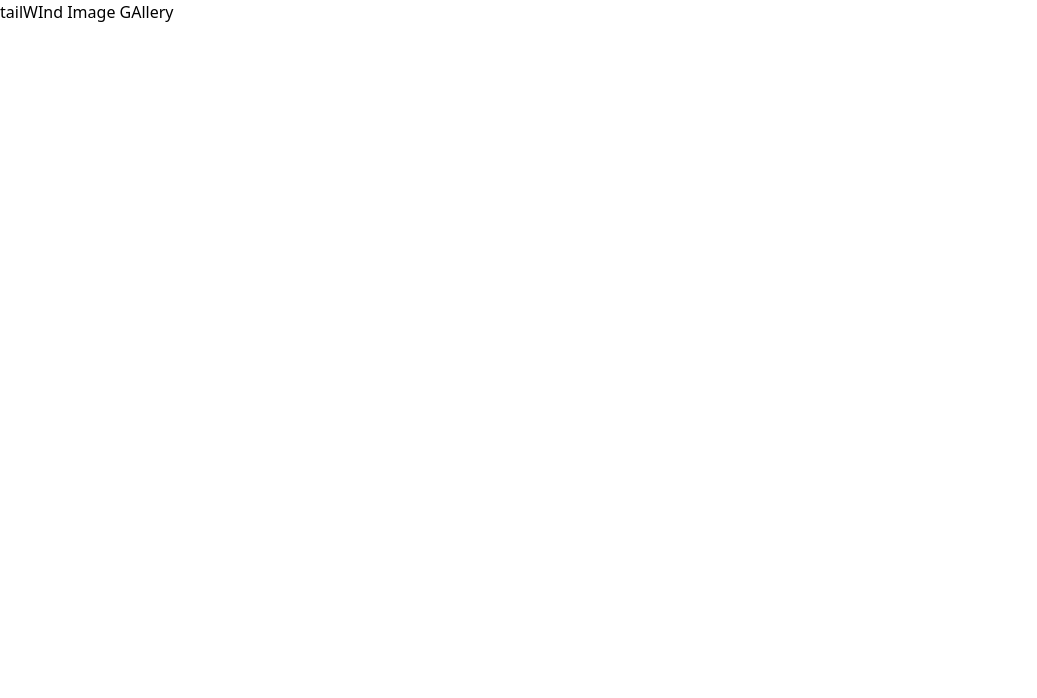
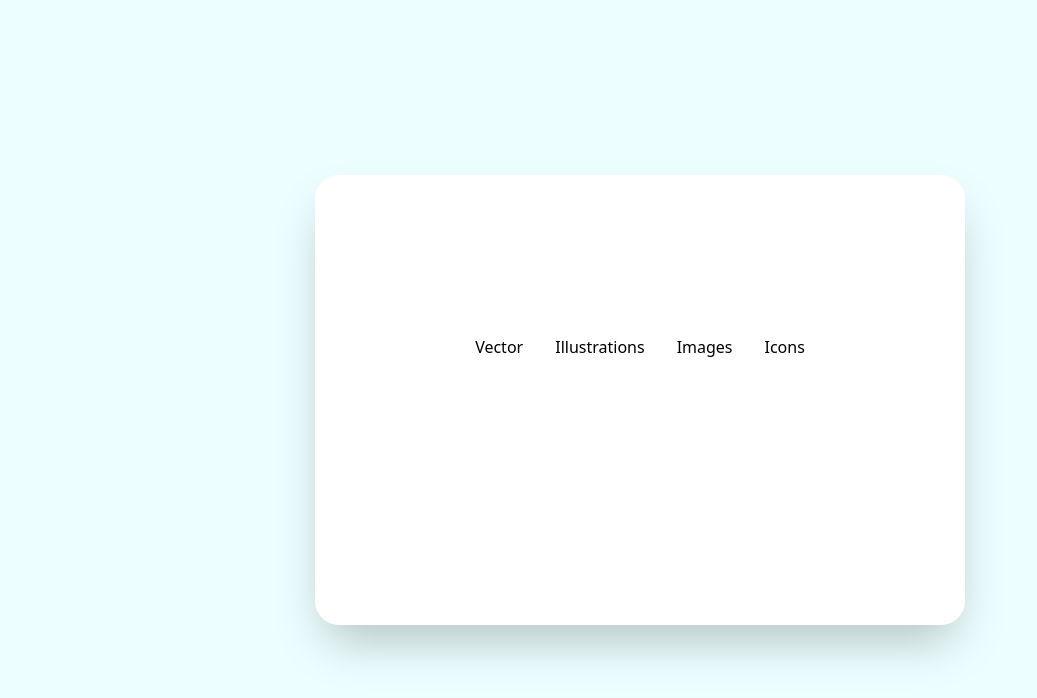
Before and after one commit to kevcoder247/tailWindIMGGallery, a plain HTML site: page index.html in a window 1280 px wide. Shown: the whole page, without its empty margins (0-1037 px from the left). Drawn offline with Linux system fonts and the light colour scheme.

Commit message:
wip: container and nav bar added

```diff
--- a/index.html
+++ b/index.html
@@ -7,6 +7,33 @@
   <title>TailWind Image Gallery</title>
 </head>
 <body>
-  <h1>tailWInd Image GAllery</h1>
+  <!-- Main Container -->
+  <div class="flex items-center justify-center min-h-screen bg-cyan-50">
+  <!-- Sub Container -->
+    <div class="bg-white p-6 m-3 space-y-10 shadow-2xl rounded-3xl md:p-40">
+      <!-- Nav Container -->
+        <div class="flex flex-col items-center justify-center space-y-3 md:flex-row md:space-y-0 md:space-x-8 md:mb-24 md:justify-end">
+          <div class="group">
+            <a href="#">Vector</a>
+            <div class="mx-2 mt-2 duration-500 border-b-2 opacity-0 border-black group-hover:opacity-100"></div>
+          </div>
+
+          <div class="group">
+            <a href="#">Illustrations</a>
+            <div class="mx-2 mt-2 duration-500 border-b-2 opacity-0 border-black group-hover:opacity-100"></div>
+          </div>
+
+          <div class="group">
+            <a href="#">Images</a>
+            <div class="mx-2 mt-2 duration-500 border-b-2 opacity-0 border-black group-hover:opacity-100"></div>
+          </div>
+
+          <div class="group">
+            <a href="#">Icons</a>
+            <div class="mx-2 mt-2 duration-500 border-b-2 opacity-0 border-black group-hover:opacity-100"></div>
+          </div>
+        </div>
+    </div>
+  </div>
 </body>
 </html>
```
Also changed, not shown: css/style.css, images/bookmark.svg (added), images/image1.jpg (added), images/image2.jpg (added), images/image3.jpg (added), images/image4.jpg (added), images/image5.jpg (added), images/image6.jpg (added).
